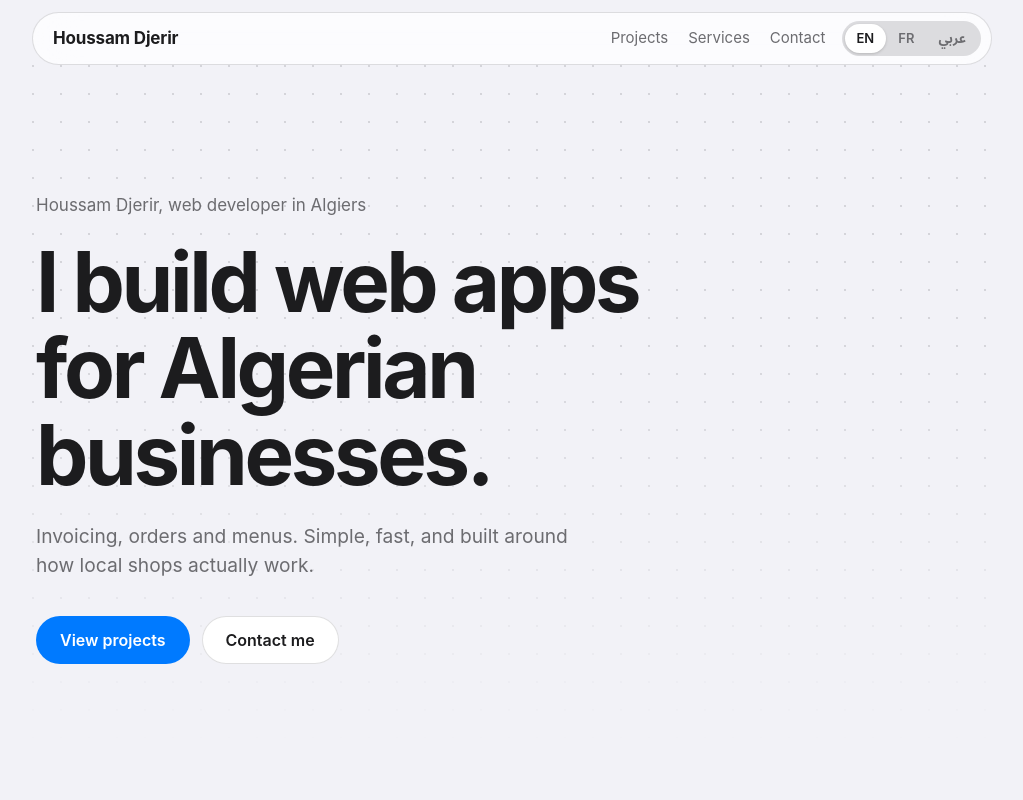
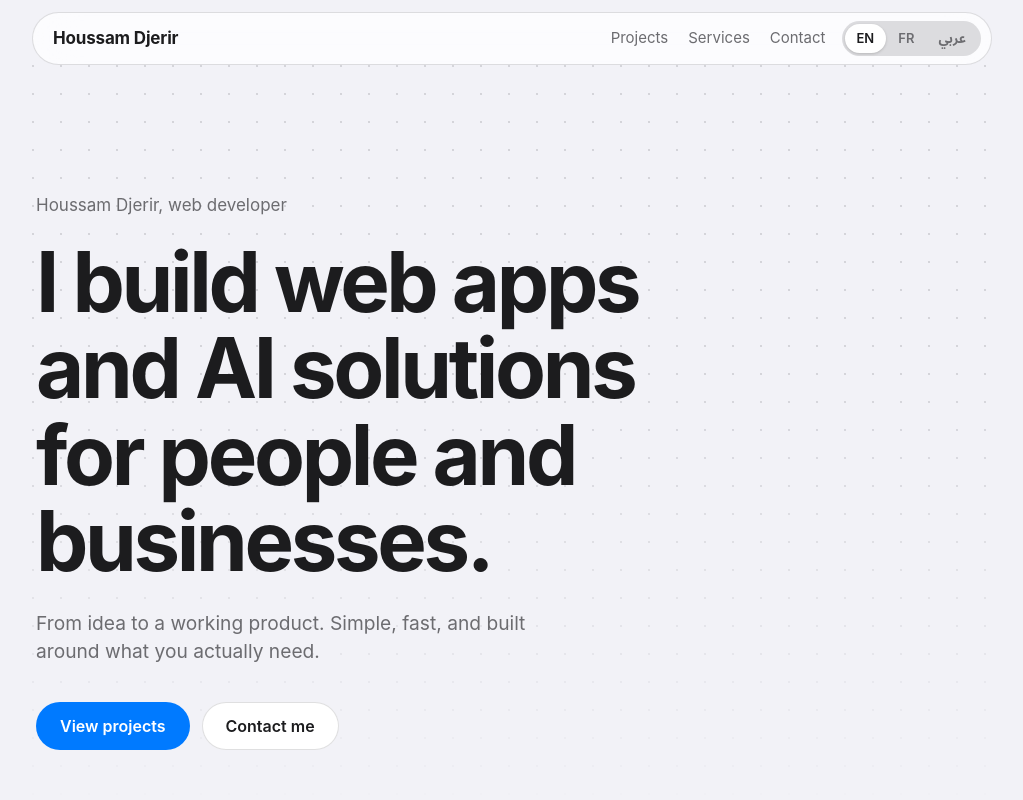
Before and after one commit to Sameeva/Sameeva.github.io, a plain HTML site: page index.html in a window 1280 px wide. Shown: the top 800 px of the page, without its empty margins (128-1151 px from the left). Drawn offline with Linux system fonts and the light colour scheme.

Commit message:
Broaden positioning and copy

```diff
--- a/app.js
+++ b/app.js
@@ -3,22 +3,22 @@
 const T = {
   en: {
     "nav.projects": "Projects", "nav.services": "Services", "nav.contact": "Contact",
-    "hero.who": "Houssam Djerir, web developer in Algiers",
-    "hero.title": "I build web apps for Algerian businesses.",
-    "hero.lede": "Invoicing, orders and menus. Simple, fast, and built around how local shops actually work.",
+    "hero.who": "Houssam Djerir, web developer",
+    "hero.title": "I build web apps and AI solutions for people and businesses.",
+    "hero.lede": "From idea to a working product. Simple, fast, and built around what you actually need.",
     "hero.cta1": "View projects", "hero.cta2": "Contact me",
     "projects.title": "Projects",
     "status.dev": "In development", "status.soon": "Incoming",
-    "fatura.tag": "Invoices and receipts with the Algerian tax details filled in.",
-    "fatura.desc": "A clean invoice and receipt maker for Algerian businesses. It handles the legal details so you can download a proper PDF without wrestling with Excel or Word templates.",
-    "fatura.b1": "NIF, RC, Article d'imposition and timbre fiscal included",
+    "fatura.tag": "Invoices and receipts, ready to download as PDF.",
+    "fatura.desc": "A clean invoice and receipt maker. It fills in the required legal and tax details so you can download a proper PDF without wrestling with Excel or Word templates.",
+    "fatura.b1": "Legal and tax details filled in for you",
     "fatura.b2": "Download a clean PDF",
     "fatura.b3": "No spreadsheet or document templates to maintain",
-    "order.tag": "Orders for cash-on-delivery sellers, across all 69 wilayas.",
-    "order.desc": "A simple order dashboard for Algerian e-commerce sellers who get paid on delivery. Keep every customer order in one place and confirm it by phone.",
-    "order.b1": "Covers all 69 wilayas",
+    "order.tag": "Orders for cash-on-delivery sellers.",
+    "order.desc": "A simple order dashboard for online sellers who get paid on delivery. Keep every customer order in one place and confirm it by phone.",
+    "order.b1": "Orders organized by region",
     "order.b2": "Call confirmation queue for the seller",
-    "order.b3": "Delivery sheets ready for Yalidine and ZR Express",
+    "order.b3": "Delivery sheets ready to export for courier companies",
     "menu.tag": "QR menus for cafés and restaurants.",
     "menu.desc": "Contactless menus for cafés and restaurants. Guests scan a table code on their phone and the order goes straight to a live screen in the kitchen.",
     "menu.b1": "Guests scan a table code",
@@ -27,30 +27,30 @@ const T = {
     "link.github": "Open on GitHub", "link.none": "Repository not published yet", "close": "Close",
     "services.title": "What I build",
     "s1.title": "Web applications", "s1.desc": "Dashboards, invoicing tools and ordering systems, built with Next.js and TypeScript.",
-    "s2.title": "Databases", "s2.desc": "Schema design, SQL queries and optimization on PostgreSQL and Oracle.",
-    "s3.title": "Desktop software and scripts", "s3.desc": "Delphi desktop software and Python automation for the workflows you already have.",
+    "s2.title": "AI solutions", "s2.desc": "Chatbots, assistants and automations built on language models, wired into the tools you already use.",
+    "s3.title": "Databases", "s3.desc": "Schema design, SQL queries and performance tuning.",
     "tools.title": "Tools",
     "contact.title": "Have a project in mind?", "contact.body": "Find me on GitHub and tell me what you need.", "contact.cta": "Go to my GitHub profile",
-    "foot": "Algiers, Algeria", "title": "Houssam Djerir, web developer"
+    "foot": "© 2026 Houssam Djerir", "title": "Houssam Djerir, web developer"
   },
   fr: {
     "nav.projects": "Projets", "nav.services": "Services", "nav.contact": "Contact",
-    "hero.who": "Houssam Djerir, développeur web à Alger",
-    "hero.title": "Je crée des applications web pour les entreprises algériennes.",
-    "hero.lede": "Facturation, commandes et menus. Simples, rapides et pensés pour le fonctionnement réel des commerces locaux.",
+    "hero.who": "Houssam Djerir, développeur web",
+    "hero.title": "Je crée des applications web et des solutions d'IA pour les particuliers et les entreprises.",
+    "hero.lede": "De l'idée au produit qui fonctionne. Simple, rapide et pensé pour ce dont vous avez vraiment besoin.",
     "hero.cta1": "Voir les projets", "hero.cta2": "Me contacter",
     "projects.title": "Projets",
     "status.dev": "En développement", "status.soon": "Bientôt",
-    "fatura.tag": "Factures et reçus avec les mentions fiscales algériennes.",
-    "fatura.desc": "Un générateur de factures et de reçus pour les entreprises algériennes. Il gère les mentions légales pour que vous puissiez télécharger un PDF correct sans lutter avec des modèles Excel ou Word.",
-    "fatura.b1": "NIF, RC, article d'imposition et timbre fiscal inclus",
+    "fatura.tag": "Factures et reçus, à télécharger en PDF.",
+    "fatura.desc": "Un générateur de factures et de reçus. Il remplit les mentions légales et fiscales requises pour que vous puissiez télécharger un PDF correct sans lutter avec des modèles Excel ou Word.",
+    "fatura.b1": "Mentions légales et fiscales remplies pour vous",
     "fatura.b2": "Téléchargement d'un PDF propre",
     "fatura.b3": "Aucun modèle de tableur ou de document à maintenir",
-    "order.tag": "Commandes pour vendeurs en paiement à la livraison, dans les 69 wilayas.",
-    "order.desc": "Un tableau de bord simple pour les vendeurs e-commerce algériens payés à la livraison. Gardez toutes les commandes au même endroit et confirmez-les par téléphone.",
-    "order.b1": "Couvre les 69 wilayas",
+    "order.tag": "Commandes pour vendeurs en paiement à la livraison.",
+    "order.desc": "Un tableau de bord simple pour les vendeurs en ligne payés à la livraison. Gardez toutes les commandes au même endroit et confirmez-les par téléphone.",
+    "order.b1": "Commandes organisées par région",
     "order.b2": "File de confirmation par appel pour le vendeur",
-    "order.b3": "Bordereaux de livraison prêts pour Yalidine et ZR Express",
+    "order.b3": "Bordereaux de livraison à exporter pour les transporteurs",
     "menu.tag": "Menus QR pour cafés et restaurants.",
     "menu.desc": "Des menus sans contact pour cafés et restaurants. Le client scanne le code de sa table avec son téléphone et la commande arrive directement sur un écran en cuisine.",
     "menu.b1": "Le client scanne le code de sa table",
@@ -59,30 +59,30 @@ const T = {
     "link.github": "Ouvrir sur GitHub", "link.none": "Dépôt pas encore publié", "close": "Fermer",
     "services.title": "Ce que je construis",
     "s1.title": "Applications web", "s1.desc": "Tableaux de bord, outils de facturation et systèmes de commande, avec Next.js et TypeScript.",
-    "s2.title": "Bases de données", "s2.desc": "Conception de schémas, requêtes SQL et optimisation sur PostgreSQL et Oracle.",
-    "s3.title": "Logiciels de bureau et scripts", "s3.desc": "Logiciels de bureau Delphi et automatisation Python pour vos processus existants.",
+    "s2.title": "Solutions d'IA", "s2.desc": "Chatbots, assistants et automatisations basés sur des modèles de langage, intégrés aux outils que vous utilisez déjà.",
+    "s3.title": "Bases de données", "s3.desc": "Conception de schémas, requêtes SQL et optimisation des performances.",
     "tools.title": "Outils",
     "contact.title": "Un projet en tête ?", "contact.body": "Retrouvez-moi sur GitHub et dites-moi ce dont vous avez besoin.", "contact.cta": "Voir mon profil GitHub",
-    "foot": "Alger, Algérie", "title": "Houssam Djerir, développeur web"
+    "foot": "© 2026 Houssam Djerir", "title": "Houssam Djerir, développeur web"
   },
   ar: {
     "nav.projects": "المشاريع", "nav.services": "الخدمات", "nav.contact": "تواصل",
-    "hero.who": "حسام جرير، مطوّر ويب في الجزائر العاصمة",
-    "hero.title": "أبني تطبيقات ويب للشركات الجزائرية.",
-    "hero.lede": "فوترة وطلبات وقوائم طعام. بسيطة وسريعة ومصممة وفق طريقة عمل المحلات المحلية فعلاً.",
+    "hero.who": "حسام جرير، مطوّر ويب",
+    "hero.title": "أبني تطبيقات ويب وحلول ذكاء اصطناعي للأفراد والشركات.",
+    "hero.lede": "من الفكرة إلى منتج يعمل. بسيط وسريع ومصمم وفق ما تحتاجه فعلاً.",
     "hero.cta1": "عرض المشاريع", "hero.cta2": "تواصل معي",
     "projects.title": "المشاريع",
     "status.dev": "قيد التطوير", "status.soon": "قريبًا",
-    "fatura.tag": "فواتير وإيصالات تتضمن البيانات الضريبية الجزائرية.",
-    "fatura.desc": "أداة نظيفة لإنشاء الفواتير والإيصالات للشركات الجزائرية. تتولى البيانات القانونية لتحمّل ملف PDF سليمًا دون عناء قوالب Excel أو Word.",
-    "fatura.b1": "تشمل NIF وRC ومادة الضريبة وطابع الجباية",
+    "fatura.tag": "فواتير وإيصالات جاهزة للتحميل بصيغة PDF.",
+    "fatura.desc": "أداة نظيفة لإنشاء الفواتير والإيصالات. تملأ البيانات القانونية والضريبية المطلوبة لتحمّل ملف PDF سليمًا دون عناء قوالب Excel أو Word.",
+    "fatura.b1": "البيانات القانونية والضريبية تُملأ تلقائيًا",
     "fatura.b2": "تحميل ملف PDF نظيف",
     "fatura.b3": "لا حاجة لصيانة قوالب جداول أو مستندات",
-    "order.tag": "طلبات لبائعي الدفع عند الاستلام، في الولايات الـ69 كلها.",
-    "order.desc": "لوحة طلبات بسيطة لبائعي التجارة الإلكترونية في الجزائر الذين يتقاضون عند التسليم. اجمع كل طلبات الزبائن في مكان واحد وأكّدها عبر الهاتف.",
-    "order.b1": "تغطي الولايات الـ69 كلها",
+    "order.tag": "طلبات لبائعي الدفع عند الاستلام.",
+    "order.desc": "لوحة طلبات بسيطة للبائعين عبر الإنترنت الذين يتقاضون عند التسليم. اجمع كل طلبات الزبائن في مكان واحد وأكّدها عبر الهاتف.",
+    "order.b1": "طلبات منظمة حسب المنطقة",
     "order.b2": "قائمة تأكيد بالاتصال للبائع",
-    "order.b3": "كشوف تسليم جاهزة لـ Yalidine وZR Express",
+    "order.b3": "كشوف تسليم جاهزة للتصدير لشركات التوصيل",
     "menu.tag": "قوائم طعام برمز QR للمقاهي والمطاعم.",
     "menu.desc": "قوائم طعام بلا تلامس للمقاهي والمطاعم. يمسح الزبون رمز الطاولة بهاتفه فيصل الطلب مباشرة إلى شاشة حية في المطبخ.",
     "menu.b1": "يمسح الزبون رمز الطاولة",
@@ -91,11 +91,11 @@ const T = {
     "link.github": "فتح على GitHub", "link.none": "لم يُنشر المستودع بعد", "close": "إغلاق",
     "services.title": "ما أبنيه",
     "s1.title": "تطبيقات الويب", "s1.desc": "لوحات تحكم وأدوات فوترة وأنظمة طلبات، مبنية بـ Next.js وTypeScript.",
-    "s2.title": "قواعد البيانات", "s2.desc": "تصميم المخططات وكتابة استعلامات SQL وتحسين الأداء على PostgreSQL وOracle.",
-    "s3.title": "برامج سطح المكتب والسكربتات", "s3.desc": "برامج سطح مكتب بـ Delphi وأتمتة بـ Python لسير عملك الحالي.",
+    "s2.title": "حلول الذكاء الاصطناعي", "s2.desc": "روبوتات محادثة ومساعدون وأتمتة مبنية على نماذج لغوية، مدمجة مع الأدوات التي تستخدمها أصلًا.",
+    "s3.title": "قواعد البيانات", "s3.desc": "تصميم المخططات واستعلامات SQL وتحسين الأداء.",
     "tools.title": "الأدوات",
     "contact.title": "هل لديك مشروع؟", "contact.body": "تجدني على GitHub، أخبرني بما تحتاجه.", "contact.cta": "افتح حسابي على GitHub",
-    "foot": "الجزائر العاصمة، الجزائر", "title": "حسام جرير، مطوّر ويب"
+    "foot": "© 2026 حسام جرير", "title": "حسام جرير، مطوّر ويب"
   }
 };
 
--- a/index.html
+++ b/index.html
@@ -7,7 +7,7 @@
 <meta name="theme-color" content="#F2F2F7" media="(prefers-color-scheme: light)">
 <meta name="theme-color" content="#000000" media="(prefers-color-scheme: dark)">
 <title>Houssam Djerir, web developer</title>
-<meta name="description" content="Web applications and databases for Algerian businesses.">
+<meta name="description" content="Web apps and AI solutions for people and businesses.">
 <link rel="stylesheet" href="styles.css">
 </head>
 <body>
@@ -71,7 +71,7 @@
     <h2 data-i18n="tools.title"></h2>
     <ul class="chips" dir="ltr">
       <li>Next.js</li><li>TypeScript</li><li>Prisma</li><li>PostgreSQL</li>
-      <li>Oracle</li><li>SQL</li><li>Python</li><li>Delphi</li>
+      <li>Oracle</li><li>SQL</li><li>Python</li><li>LLM APIs</li>
     </ul>
   </section>
 
--- a/styles.css
+++ b/styles.css
@@ -116,7 +116,7 @@ h3 { font-size: 1.15rem; letter-spacing: -.01em; }
 .tile:active { transform: scale(.97); transition-duration: .1s; }
 @media (hover: hover) { .tile:hover { transform: translateY(-3px); } }
 .tname { margin-top: auto; font-size: 1.6rem; font-weight: 700; letter-spacing: -.03em; }
-.ttag { color: var(--muted); font-size: 15px; line-height: 1.4; }
+.ttag { color: var(--muted); font-size: 15px; line-height: 1.4; min-height: 2.8em; }
 .tile::after {
   content: ""; position: absolute; inset: 0; z-index: -1; opacity: .5;
   color: var(--accent);
```
